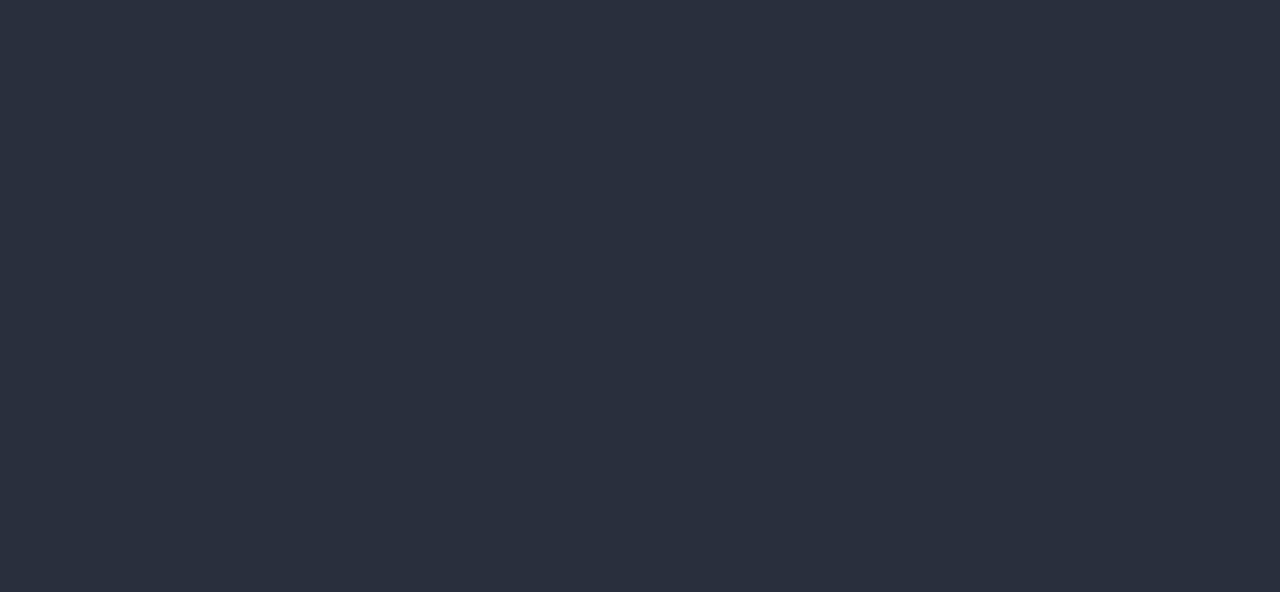
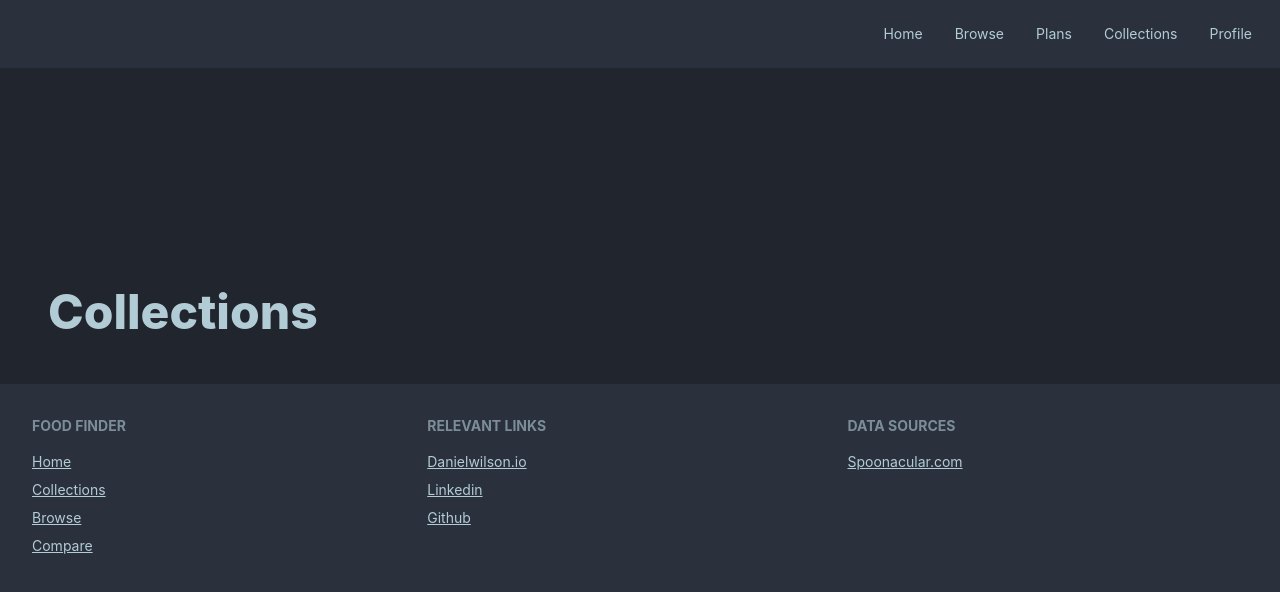
Before and after one commit to DanielCW7/food-finder, a React (Create React App) app: page /collections in a window 1280 px wide. Before the commit this address had no page. Shown: the top 592 px of the page. Built offline with nearby package versions, Linux system fonts and the light colour scheme.

Commit message:
MINOR(page): add collections page

```diff
--- a/src/App.js
+++ b/src/App.js
@@ -1,6 +1,7 @@
 import './App.css';
 import Home from './pages/home';
 import Browse from './pages/browse';
+import Collections from './pages/collections';
 import { BrowserRouter, Routes, Route } from "react-router-dom";
 
 
@@ -13,6 +14,7 @@ function App() {
         <Routes>
           <Route path="/" element={<Home />} />
           <Route path="/browse" element={<Browse />} />
+          <Route path="/collections" element={<Collections />} />
         </Routes>
     </BrowserRouter>
   )
--- /dev/null
+++ b/src/pages/collections.js
@@ -0,0 +1,22 @@
+import Nav from "../components/nav";
+import Footer from "../components/footer";
+import MinorHero from "../components/minorHero";
+
+const Collections = () => {
+    return (
+        <>
+            {/* breadcrumbs */}
+            <Nav />
+
+            <MinorHero title="Collections" />
+
+        {/* toggle table format  */}
+            <table>
+
+            </table>
+            <Footer />
+        </>
+    )
+}
+
+export default Collections
```
